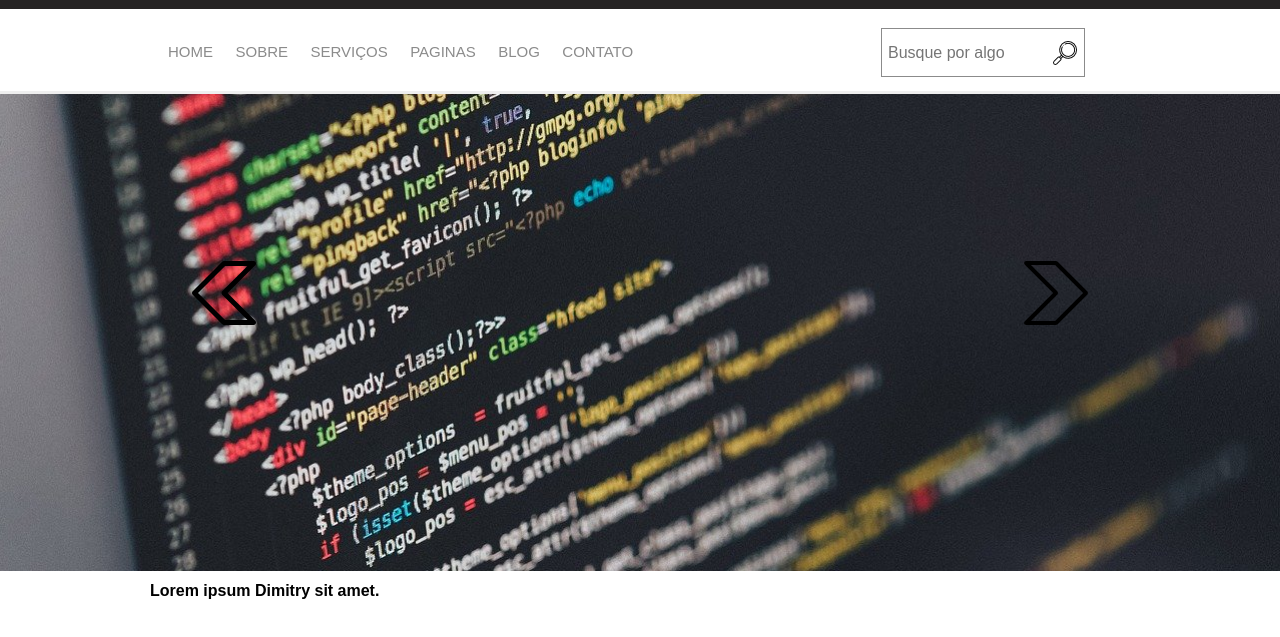
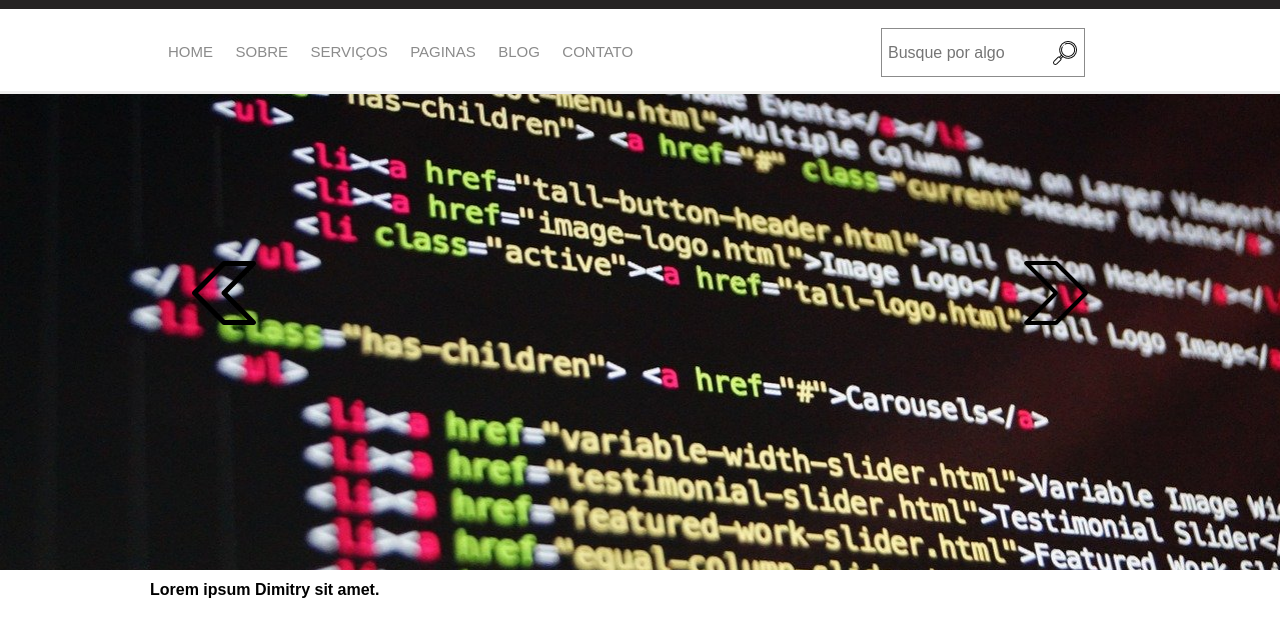
Before and after one commit to dimitrymm/projeto-site, a plain HTML site: page dicas.html in a window 1280 px wide. Shown: the part 141-778 px from the top of the page. Drawn offline with nearby package versions, Linux system fonts and the light colour scheme; files that its build step writes are made by us from their sources.

Commit message:
Mudando os Banners

```diff
--- a/dicas.html
+++ b/dicas.html
@@ -1,5 +1,6 @@
 <!DOCTYPE html>
 <html lang="en">
+
 <head>
     <meta charset="UTF-8">
     <meta name="viewport" content="width=device-width, initial-scale=1.0">
@@ -11,6 +12,7 @@
     <!--<link rel="stylesheet" type="text/css" href="//cdn.jsdelivr.net/npm/slick-carousel@1.8.1/slick/slick.css"/>-->
 
 </head>
+
 <body>
     <header class="menu-principal">
         <main>
@@ -56,16 +58,16 @@
                 </ul>
             </div>
             <div class="busca">
-                    <input placeholder="Busque por algo" type="text"/>
+                <input placeholder="Busque por algo" type="text" />
             </div>
         </div>
     </main>
 
     <div class="col-100">
         <div class="slider-principal">
-                <img src="imagens/banner.png" alt="Programacao"/>
-                <img src="imagens/banner.png" alt="Programacao"/>
-               <img src="imagens/banner.png" alt="Programacao"/>
+            <img src="imagens/banner.png" alt="Programacao" />
+            <img src="imagens/banner2.png" alt="Programacao" />
+            <img src="imagens/banner3.png" alt="Programacao" />
         </div>
     </div>
 
@@ -85,4 +87,5 @@
     <script type="text/javascript" src="./js/slick.min.js"></script>
     <script type="text/javascript" src="js/main.js"></script>
 </body>
+
 </html>
```
Also changed, not shown: conteudo.html (+3 -3 lines), index.html (+2 -2 lines), imagens/banner2.png (added), imagens/banner3.png (added). Lines whose indentation alone changed are shown as unchanged.
